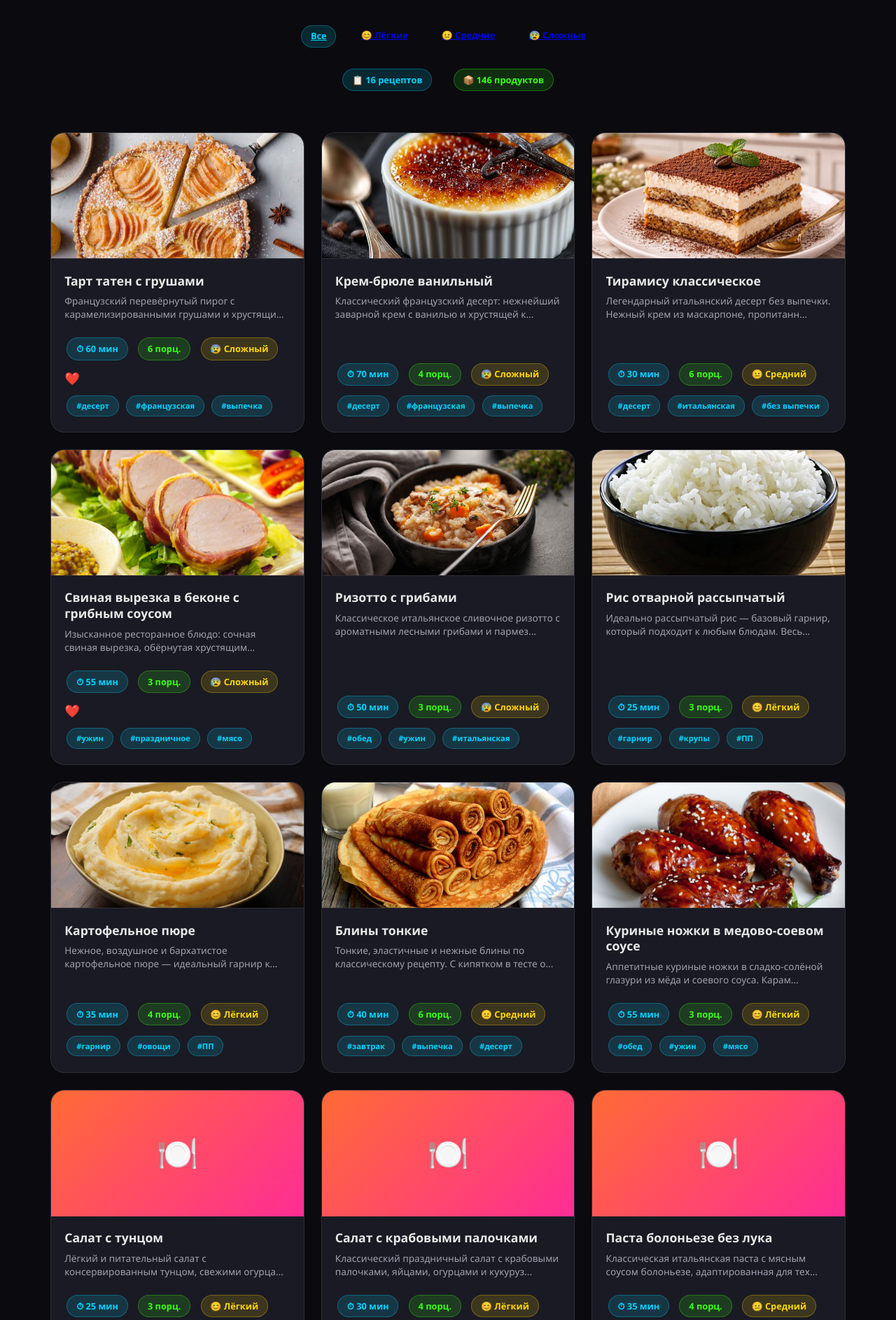
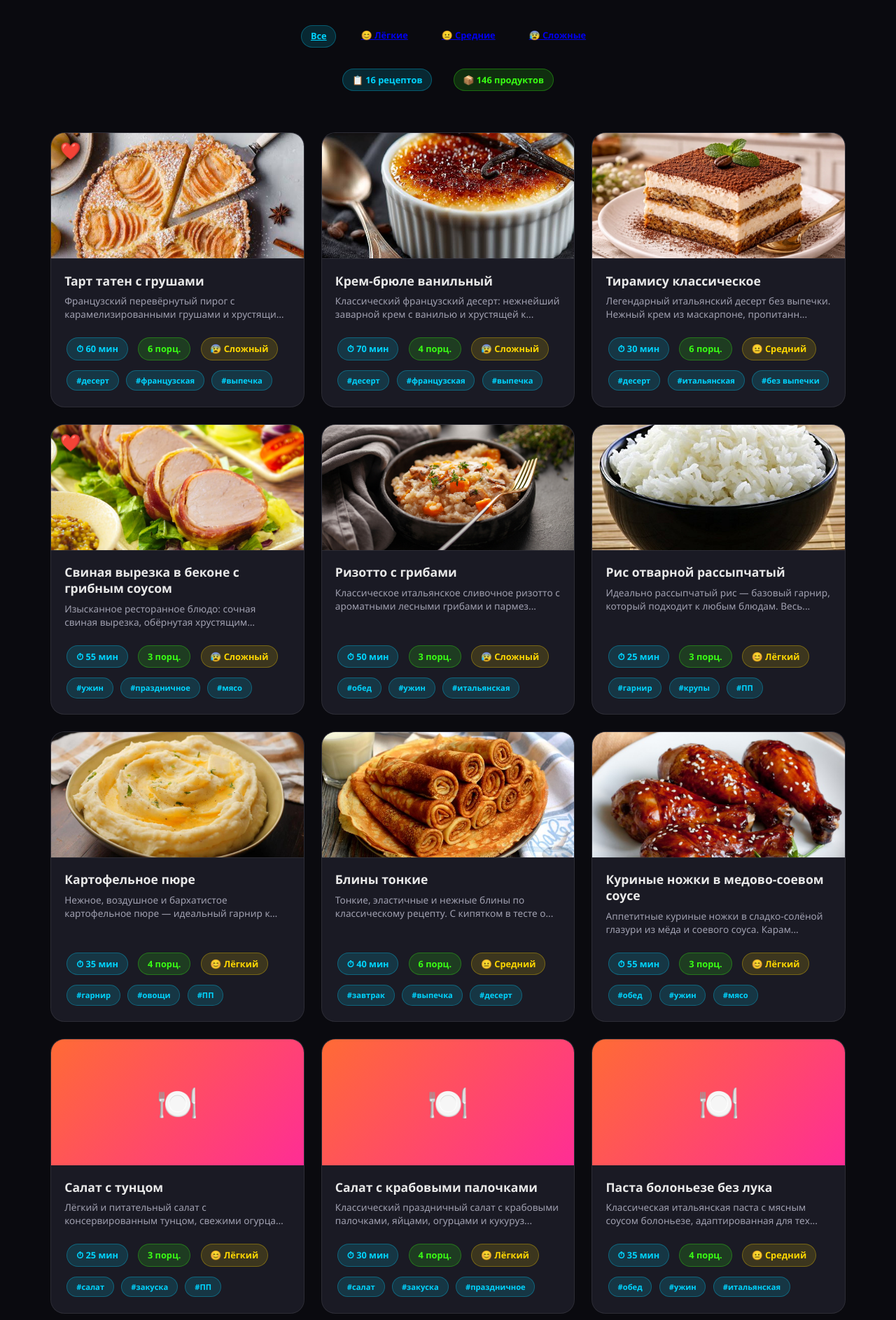
Before and after one commit to 16lovemywife-svg/prod, a Flask app: page / in a window 1280 px wide. Shown: the part 535-2421 px from the top of the page at 70% size. Run offline with Flask 3, Linux system fonts and the light colour scheme.

Commit message:
исправление отображение избразног на главной страинце

```diff
--- a/static/css/style.css
+++ b/static/css/style.css
@@ -177,6 +177,35 @@ body {
 .btn-block {
     display: block;
     width: 100%;
+}
+
+/* ===== ЗНАЧОК ИЗБРАННОГО НА КАРТОЧКЕ ===== */
+.card {
+    position: relative;  /* обязательно для абсолютного позиционирования внутри */
+}
+
+.favorite-badge {
+    position: absolute;
+    top: 0.8rem;         /* отступ сверху как у текста (padding карточки) */
+    left: 0.8rem;        /* отступ слева как у текста */
+    font-size: 1.5rem;
+    line-height: 1;
+    z-index: 10;         /* поверх изображения */
+
+    /* Эффекты для видимости на любом фоне */
+    filter: drop-shadow(0 0 6px rgba(0,0,0,0.7));
+    transition: transform 0.2s ease;
+    cursor: default;
+}
+
+.favorite-badge:hover {
+    transform: scale(1.2);
+}
+
+/* Если изображения нет (placeholder), значок чуть смещаем */
+.card-img-placeholder ~ .favorite-badge {
+    top: 0.8rem;
+    left: 0.8rem;
 }
 
 /* ===== КАРТОЧКИ ===== */
--- a/templates/index.html
+++ b/templates/index.html
@@ -66,6 +66,11 @@
             </div>
             {% endif %}
 
+            <!-- ❤️ Значок избранного -->
+            {% if recipe.favorites %}
+            <span class="favorite-badge" title="В избранном">❤️</span>
+            {% endif %}
+
             <div class="card-body">
                 <h3 class="card-title" title="{{ recipe.title }}">{{ recipe.title }}</h3>
 
@@ -88,9 +93,6 @@
                             {% elif recipe.difficulty == 'medium' %}😐 Средний
                             {% else %}😰 Сложный{% endif %}
                         </span>
-                        {% if recipe.favorites %}
-                        <span style="font-size:1.1rem;">❤️</span>
-                        {% endif %}
                     </div>
 
                     {% if recipe.tags %}
```
Also changed, not shown: recipecalc.db.
